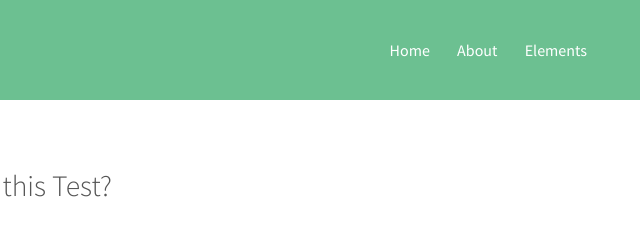
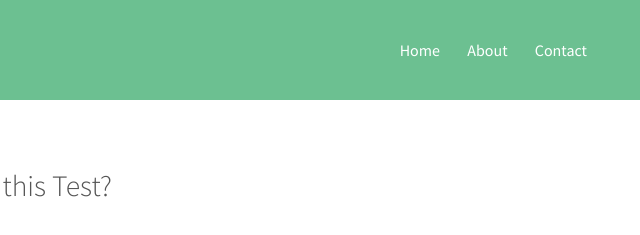
Before and after one commit to Sunny77D/EasyGov, a plain HTML site: page quiz.html in a window 1280 px wide. Shown: the top 235 px of the page, 629-1269 px from the left. Drawn offline with Linux system fonts and the light colour scheme.

Commit message:
fixed link in quiz header

```diff
--- a/quiz.html
+++ b/quiz.html
@@ -22,7 +22,7 @@
                 <nav id="nav">
                     <a href="index.html">Home</a>
                     <a href="about.html">About</a>
-                    <a href="elements.html">Elements</a>
+                    <a href="contact.html">Contact</a>
                 </nav>
                 <a href="#navPanel" class="navPanelToggle"><span class="fa fa-bars"></span></a>
             </div>
```
